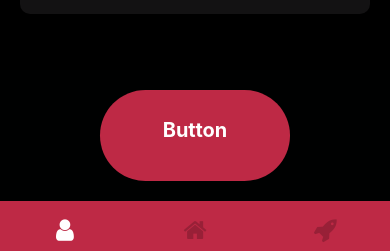
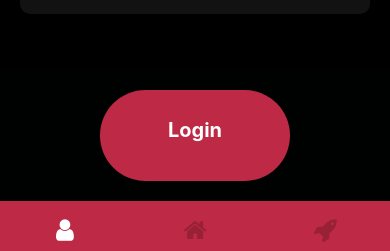
Before and after one commit to onursercanyilmaz/snippets, a React Native app in the folder ReactNative/storeapp/: screen /Login in a window 390 px wide. Shown: the part 583-834 px from the top of the page. Built offline with nearby package versions, Linux system fonts and the light colour scheme.

Commit message:
usepost custom hook added

```diff
--- a/ReactNative/storeapp/App.tsx
+++ b/ReactNative/storeapp/App.tsx
@@ -6,6 +6,7 @@ import HomeStackRouter from './src/routers/HomeStackRouter';
 import SettingsStackRouter from './src/routers/SettingsStackRouter';
 import LoginPage from './src/pages/LoginPage/LoginPage';
 import Icon from 'react-native-vector-icons/FontAwesome';
+
 const Tab = createBottomTabNavigator();
 
 export default function App() {
--- a/ReactNative/storeapp/package.json
+++ b/ReactNative/storeapp/package.json
@@ -15,6 +15,7 @@
     "@react-navigation/native-stack": "^6.9.17",
     "axios": "^1.6.2",
     "dotenv": "^16.3.1",
+    "formik": "^2.4.5",
     "lottie-react-native": "^6.4.1",
     "react": "18.2.0",
     "react-native": "0.73.0",
@@ -22,7 +23,8 @@
     "react-native-config": "^1.5.1",
     "react-native-safe-area-context": "^4.8.0",
     "react-native-screens": "^3.29.0",
-    "react-native-vector-icons": "^10.0.2"
+    "react-native-vector-icons": "^10.0.2",
+    "yup": "^1.3.2"
   },
   "devDependencies": {
     "@babel/core": "^7.20.0",
--- a/ReactNative/storeapp/src/components/Button/Button.tsx
+++ b/ReactNative/storeapp/src/components/Button/Button.tsx
@@ -1,12 +1,20 @@
-import {View, Text, Touchable, TouchableOpacity} from 'react-native';
+import {
+  View,
+  Text,
+  Touchable,
+  TouchableOpacity,
+  ActivityIndicator,
+} from 'react-native';
 import React from 'react';
 import styles from './Button.style';
-export default function Button() {
+
+interface ButtonProps {
+  onPress: (() => void) | undefined;
+}
+export default function Button(props: ButtonProps) {
   return (
-    <TouchableOpacity
-      style={styles.container}
-      onPress={() => console.log('Button pressed')}>
-      <Text style={styles.label}>Button</Text>
+    <TouchableOpacity style={styles.container} onPress={props.onPress}>
+      <Text style={styles.label}>Login</Text>
     </TouchableOpacity>
   );
 }
--- a/ReactNative/storeapp/src/components/Input/Input.tsx
+++ b/ReactNative/storeapp/src/components/Input/Input.tsx
@@ -3,6 +3,8 @@ import React from 'react';
 import styles from './Input.styles';
 
 interface InputProps {
+  value: string | undefined;
+  id: string | undefined;
   onChangeText: ((text: string) => void) | undefined;
   secureTextEntry: boolean | undefined;
   placeholder: string | undefined;
@@ -14,6 +16,8 @@ export default function Input(props: InputProps) {
     <View style={styles.container}>
       <Text style={styles.label}>{props.label}</Text>
       <TextInput
+        value={props.value}
+        id={props.id}
         placeholder={props.placeholder}
         style={styles.textInput}
         secureTextEntry={props.secureTextEntry}
--- /dev/null
+++ b/ReactNative/storeapp/src/hooks/usePost/usePost.tsx
@@ -0,0 +1,32 @@
+import axios from 'axios';
+import {useEffect, useState} from 'react';
+
+export default function usePost() {
+  const [data, setData] = useState<any>([]);
+  const [loading, setLoading] = useState<boolean>(false);
+  const [error, setError] = useState<any>(null);
+
+  const post = async (url: any, requestData: any) => {
+    setLoading(true);
+    await axios
+      .post(url, {
+        username: requestData.username,
+        password: requestData.password,
+      })
+
+      .then(res => {
+        console.log(res);
+        setData(res.data);
+        setError(null);
+      })
+      .catch(err => {
+        console.log(err.response);
+        setError(err);
+      })
+      .finally(() => {
+        setLoading(false);
+      });
+  };
+
+  return {data, loading, error, post};
+}
--- a/ReactNative/storeapp/src/pages/LoginPage/LoginPage.style.tsx
+++ b/ReactNative/storeapp/src/pages/LoginPage/LoginPage.style.tsx
@@ -32,4 +32,12 @@ export default StyleSheet.create({
     objectFit: 'contain',
     marginBottom: 50,
   },
+
+  errorText: {
+    color: '#fff',
+    fontSize: 16,
+    fontWeight: 'bold',
+    marginBottom: 10,
+    textAlign: 'center',
+  },
 });
--- a/ReactNative/storeapp/src/pages/LoginPage/LoginPage.tsx
+++ b/ReactNative/storeapp/src/pages/LoginPage/LoginPage.tsx
@@ -5,8 +5,23 @@ import styles from './LoginPage.style';
 import Config from 'react-native-config';
 import Input from '../../components/Input/Input';
 import Button from '../../components/Button/Button';
+import {Formik} from 'formik';
+import * as Yup from 'yup';
+import usePost from '../../hooks/usePost/usePost';
+import {ActivityIndicator} from 'react-native';
 
 export default function LoginPage() {
+  const {data, loading, error, post} = usePost();
+
+  const validationSchema = Yup.object().shape({
+    username: Yup.string().required('Username is required'),
+    password: Yup.string().required('Password is required'),
+  });
+
+  const handleLogin = (values: any) => {
+    post(Config.AUTH_URL, values);
+  };
+
   return (
     <SafeAreaView style={styles.container}>
       <View style={styles.topContainer}>
@@ -17,25 +32,63 @@ export default function LoginPage() {
           }}
         />
       </View>
-      <KeyboardAvoidingView
-        behavior={Platform.OS === 'android' ? 'padding' : 'height'}
-        style={styles.middleContainer}>
+
+      <Formik
+        validationSchema={validationSchema}
+        initialValues={{username: '', password: ''}}
+        onSubmit={values => handleLogin(values)}>
+        {({
+          handleChange,
+          handleBlur,
+          handleSubmit,
+          values,
+          touched,
+          errors,
+        }) => (
+          <>
+            <View style={styles.middleContainer}>
               <Input
                 placeholder={'Username'}
                 label={'Username'}
                 secureTextEntry={false}
-          onChangeText={undefined}
+                onChangeText={handleChange('username')}
+                value={values.username}
+                id={'username'}
               />
+              {touched.username && errors.username && (
+                <Text style={styles.errorText}>{errors.username}</Text>
+              )}
+
               <Input
                 placeholder={'Password'}
                 label={'Password'}
                 secureTextEntry={true}
-          onChangeText={undefined}
+                onChangeText={handleChange('password')}
+                value={values.password}
+                id={'password'}
               />
-      </KeyboardAvoidingView>
+              {touched.password && errors.password && (
+                <Text style={styles.errorText}>{errors.password}</Text>
+              )}
+            </View>
+
+            {error && (
+              <Text style={styles.errorText}>
+                {error.response.status} - {error.response.data}
+              </Text>
+            )}
+            {loading === true ? (
               <View style={styles.bottomContainer}>
-        <Button />
+                <ActivityIndicator color="white" />
               </View>
+            ) : (
+              <View style={styles.bottomContainer}>
+                <Button onPress={handleSubmit} />
+              </View>
+            )}
+          </>
+        )}
+      </Formik>
     </SafeAreaView>
   );
 }
```
Also changed, not shown: ReactNative/storeapp/src/hooks/usePost/index.tsx (added), 1 other file (tests, documents, lock files or other folders). Lines whose indentation alone changed are shown as unchanged.
